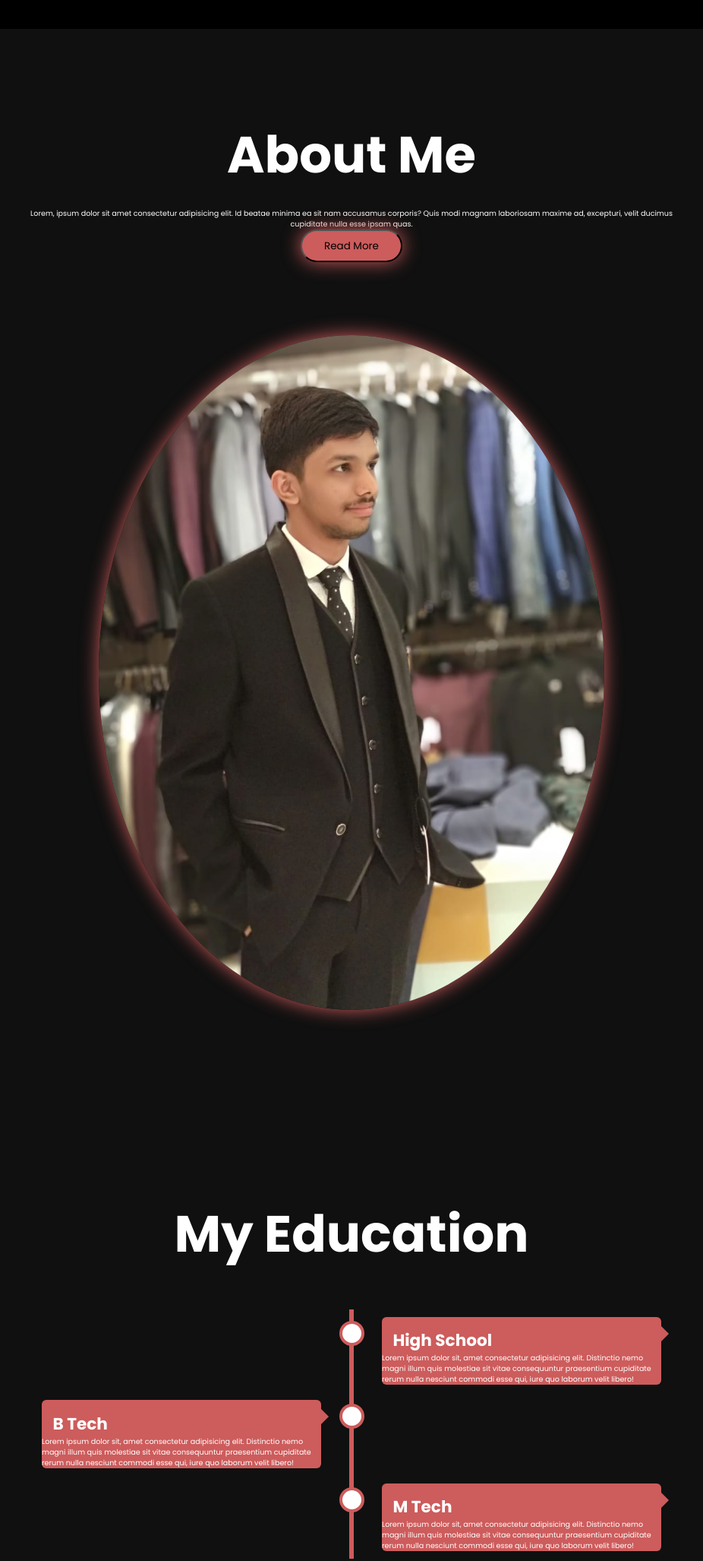
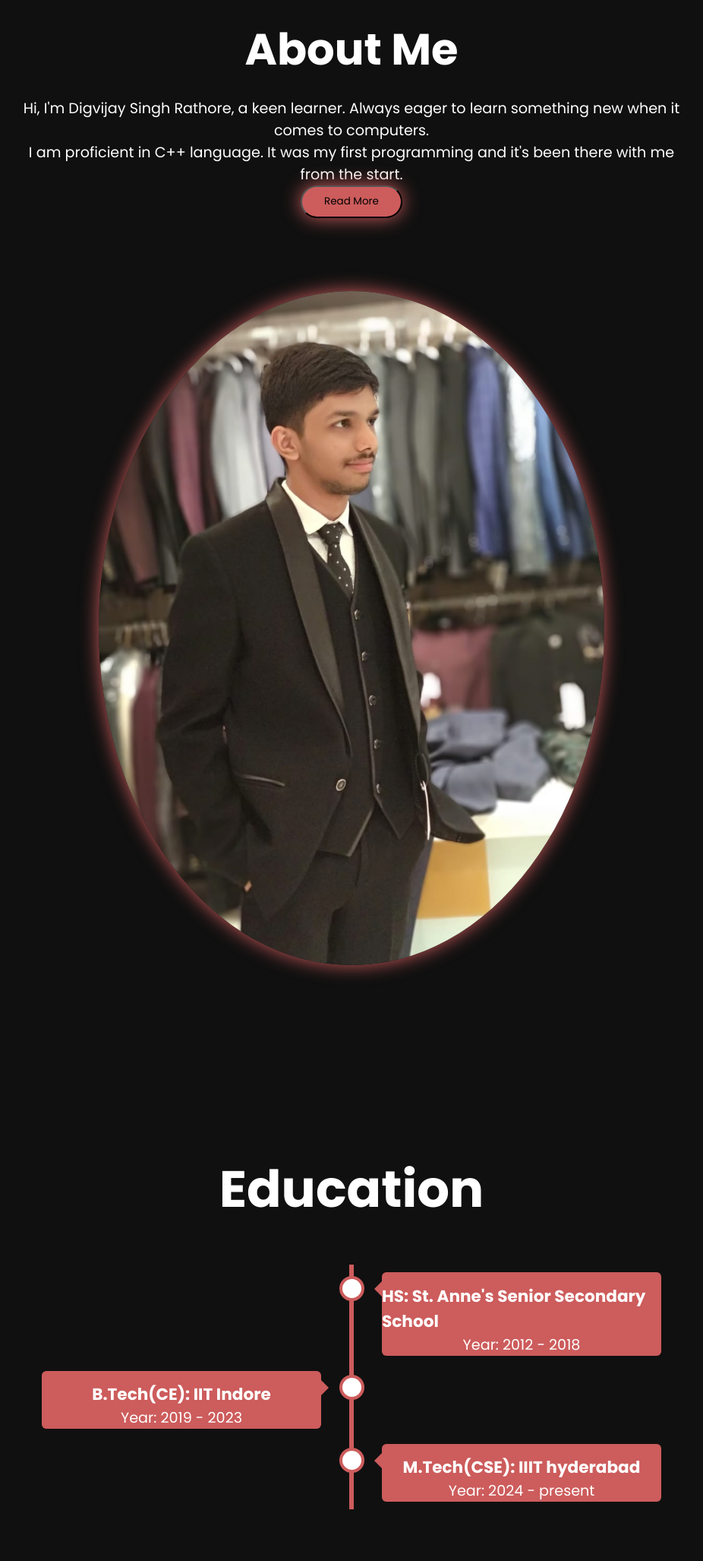
Before and after one commit to Digvijaydevp/Digvijaydevp.github.io, a plain HTML site: page index.html in a window 1280 px wide. Shown: the part 1599-3653 px from the top of the page at 76% size, without its empty margins (177-1103 px from the left). Drawn offline with nearby package versions, Linux system fonts and the light colour scheme.

Commit message:
updated the html and css

```diff
--- a/index.html
+++ b/index.html
@@ -3,7 +3,7 @@
 <head>
     <meta charset="UTF-8">
     <meta name="viewport" content="width=device-width, initial-scale=1.0">
-    <title>Portfolio Webpage</title>
+    <title>Digvijay Singh Rathore - Portfolio</title>
     <link rel="stylesheet" href="styles.css">
     <link href='https://unpkg.com/boxicons@2.1.4/css/boxicons.min.css' rel='stylesheet'>
 </head>
@@ -24,10 +24,8 @@
 
     <section class="home" id="home">
         <div class="home-content">
-            <h1 class="heading">Hey, it's Digvijay</h1>
             <h3>I am a <span>Coder</span></h3>
-            <p>Livin la Vida loca
-            </p>
+            <p>Livin la vida loca!!</p>
             <div class="socials">
                 <a href="https://in.linkedin.com/in/digvijay-singh-rathore-358430249">
                     <i class="bx bxl-linkedin"></i>
@@ -51,75 +49,81 @@
         </div>
         <div class="aboutMe-content">
             <h2>About Me</h2>
-            <p>Lorem, ipsum dolor sit amet consectetur adipisicing elit. Id beatae minima ea sit nam accusamus corporis? Quis modi magnam laboriosam maxime ad, excepturi, velit ducimus cupiditate nulla esse ipsam quas.</p>
+            <p>Hi, I'm Digvijay Singh Rathore, a keen learner. Always eager to learn something new when it comes to computers.</p>
+            <p>I am proficient in C++ language. It was my first programming and it's been there with me from the start.</p>
             <button class="btn">Read More</button>
         </div>
     </section>
 
     <section class="education" id="education">
-        <h2 class="heading">My Education</h2>
+        <h2 class="heading">Education</h2>
         <div class="timeline">
             <div class="container right">
                 <div class="content">
                     <div class="tag">
-                        <h2>High School</h2>
+                        <h2>HS: St. Anne's Senior Secondary School</h2>
                     </div>
                     <div class="desc">
-                    <p>Lorem ipsum dolor sit, amet consectetur adipisicing elit. Distinctio nemo magni illum quis molestiae sit vitae consequuntur praesentium cupiditate rerum nulla nesciunt commodi esse qui, iure quo laborum velit libero!</p>
+                        <p>
+                            Year: 2012 - 2018
+                        </p>
                     </div>
                 </div>
             </div>
             <div class="container left">
                 <div class="content">
                     <div class="tag">
-                        <h2>B Tech</h2>
+                        <h2>B.Tech(CE): IIT Indore</h2>
                     </div>
                     <div class="desc">
-                    <p>Lorem ipsum dolor sit, amet consectetur adipisicing elit. Distinctio nemo magni illum quis molestiae sit vitae consequuntur praesentium cupiditate rerum nulla nesciunt commodi esse qui, iure quo laborum velit libero!</p>
+                        <p>
+                            Year: 2019 - 2023
+                        </p>
                     </div>
                 </div>
             </div>
             <div class="container right">
                 <div class="content">
                     <div class="tag">
-                        <h2>M Tech</h2>
+                        <h2>M.Tech(CSE): IIIT hyderabad</h2>
                     </div>
                     <div class="desc">
-                    <p>Lorem ipsum dolor sit, amet consectetur adipisicing elit. Distinctio nemo magni illum quis molestiae sit vitae consequuntur praesentium cupiditate rerum nulla nesciunt commodi esse qui, iure quo laborum velit libero!</p>
+                        <p>
+                            Year: 2024 - present
+                        </p>
                     </div>
                 </div>
             </div>
         </div>
     </section>
 
-    <section class="projects" id="experience">
-
+    <section class="projects" id="projects">
         <h2 class="heading">Projects</h2>
         <div class="projects-container">
             <div class="project-box">
                 <div class="project-info">
-                    <i class="bx bxl-figma"></i>
-                    <h4>UI / UX Design</h4>
-                    <p>Lorem ipsum dolor sit amet consectetur adipisicing elit. Debitis non beatae perferendis, illum rerum sunt consequuntur voluptates atque consectetur id numquam ducimus? Totam at repudiandae neque ipsam explicabo expedita consequuntur!</p>
+                    <i class="bx bx-code"></i>
+                    <h4>Project 1</h4>
+
+
                 </div>
             </div>
-
             <div class="project-box">
                 <div class="project-info">
                     <i class="bx bx-code"></i>
-                    <h4>Frontend Development</h4>
-                    <p>Lorem ipsum dolor sit amet consectetur adipisicing elit. Debitis non beatae perferendis, illum rerum sunt consequuntur voluptates atque consectetur id numquam ducimus? Totam at repudiandae neque ipsam explicabo expedita consequuntur!</p>
+                    <h4>Project 2</h4>
+
                 </div>
             </div>
-
             <div class="project-box">
                 <div class="project-info">
-                    <i class="bx bx-code"></i>
-                    <h4>Frontend Development</h4>
-                    <p>Lorem ipsum dolor sit amet consectetur adipisicing elit. Debitis non beatae perferendis, illum rerum sunt consequuntur voluptates atque consectetur id numquam ducimus? Totam at repudiandae neque ipsam explicabo expedita consequuntur!</p>
+                    <i class="bx bx-server"></i>
+                    <h4>Coming Soon</h4>
+                    <p>
+
+                    </p>
                 </div>
             </div>
-
         </div>
     </section>
 
@@ -146,9 +150,7 @@
                 <a href="#projects">Projects</a>
             </li>
         </ul>
-
     </footer>
-
 
     <script src="script.js"></script>
 </body>
--- a/styles.css
+++ b/styles.css
@@ -91,11 +91,16 @@ section {
   flex-direction: column;
 }
 
-.home-content h1{
-  font-size: 8rem;
+.home-content h3{
+  font-size: 5rem;
   font-weight: 700;
   margin-top: 1.5rem;
-  line-height: 1.8;
+  line-height: 1.2;
+}
+
+.home-content p{
+  font-size: 2rem;
+  font-weight: 700;
 }
 
 .home-img img{
@@ -161,13 +166,13 @@ section {
   text-align: left;
 }
 
-.about-content h2{
-  font-size: 7rem;
+.aboutMe-content h2{
+  font-size: 6rem;
   text-align: left;
 }
 
-.about-content p {
-  font-size: 1.8rem;
+.aboutMe-content p {
+  font-size: 2rem;
 }
 
 .btn {
@@ -203,7 +208,7 @@ section {
 
 .education .timeline {
   position: relative;
-  max-width: 100%;
+  max-width: 1200px;
   margin: 0 auto;
 }
 
@@ -238,7 +243,7 @@ section {
   border: 4px solid var(--main-color);
   top: 15px;
   border-radius: 50%;
-  z-index: 100;
+  z-index: 200;
   font-size: 1.9rem;
   text-align: center;
   font-weight: 600;
@@ -272,10 +277,10 @@ section {
   top: 22px;
   width: 0;
   z-index: 1;
-  right: 30px;
+  left: 30px;
   border: medium solid var(--main-color);
-  border-width: 10px 0 10px 10px;
-  border-color: transparent transparent transparent var(--main-color);
+  border-width: 10px 10px 10px 0;
+  border-color: transparent var(--main-color) transparent transparent;
 }
 
 .education .right::after {
@@ -289,9 +294,16 @@ section {
 }
 
 .education .content .tag {
+  display: flex;
   font-size: 1.5rem;
   padding-top: 1.5rem;
-  padding-left: 1.5rem;
+  justify-content: center;
+}
+
+.education .content .desc {
+  display: flex;
+  font-size: 2rem;
+  justify-content: center;
 }
 
 .projects{
@@ -356,9 +368,11 @@ section {
 .footer{
   background-color: var(--second-bg-color);
   padding: 50px 0;
+  align-items: center;
 }
 .footer .socials{
   text-align: center;
+  justify-content: center;
 }
 
 .footer ul{
```
